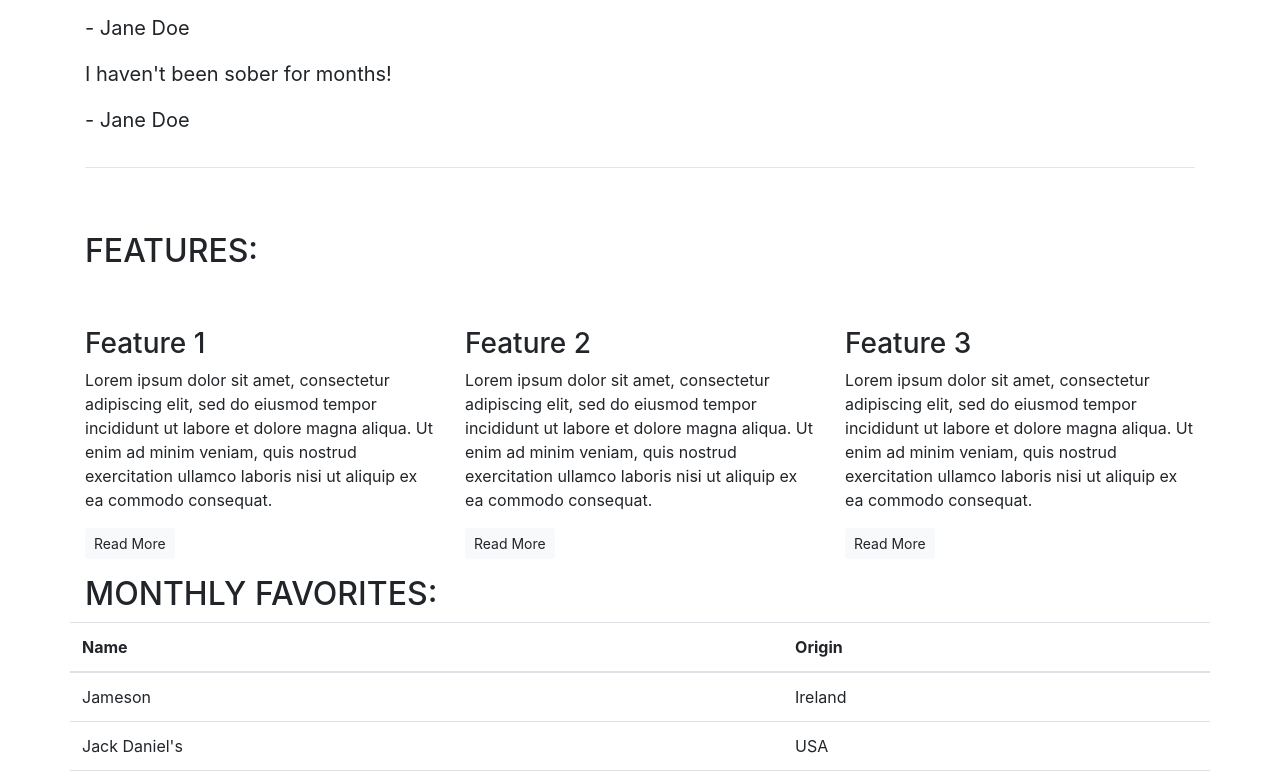
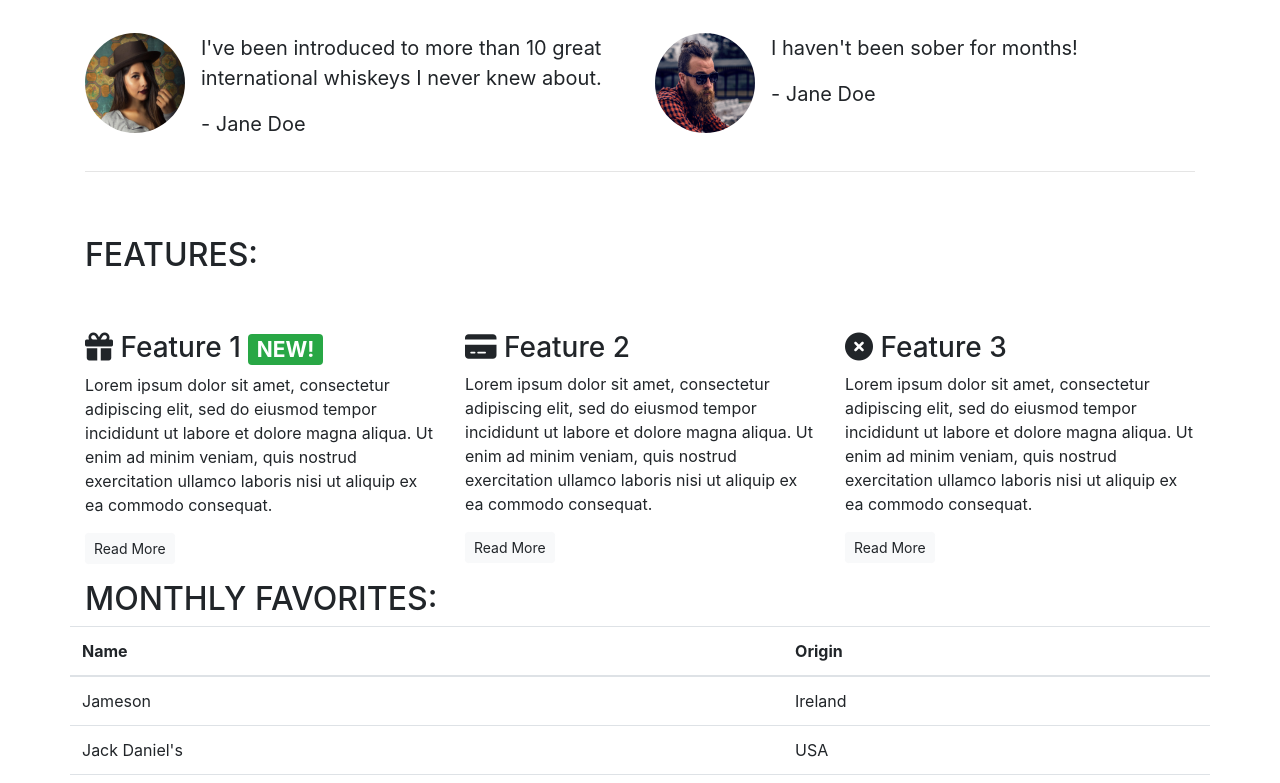
Before and after one commit to raphamsa/Core-components-part2, a plain HTML site: page index.html in a window 1280 px wide. Shown: the part 630-1413 px from the top of the page. Drawn offline with nearby package versions, Linux system fonts and the light colour scheme.

Commit message:
styling quotes and testing components

```diff
--- a/index.html
+++ b/index.html
@@ -5,7 +5,7 @@
     <title>Whiskey Drop | Taste a new whiskey every month</title>
     <meta name="viewport" content="width=device-width, initial-scale=1.0">
     <link rel="stylesheet" href="https://maxcdn.bootstrapcdn.com/bootstrap/4.1.3/css/bootstrap.min.css">
-
+    <script src="https://kit.fontawesome.com/4151c30808.js" crossorigin="anonymous"></script>
 </head>
 
 <body>
@@ -22,6 +22,13 @@
         </div>
     </nav>
     <article class="container mt-3">
+        <div class="row d-none d-sm-block">
+            <div class="col-12">
+                <div class="alert alert-warning">
+                    <strong>Sale Now On!</strong> We've got a sale on. Get a 12-month subscription for 6!<a href=""> See here for details!</a>
+                </div>
+            </div>
+        </div>
         <!-- Callout -->
         <div class="row">
             <div class="col-12">
@@ -47,19 +54,31 @@
                 </div>
             </div>
             <div class="row">
-                <div class="col-12">
+                <div class="col-12 col-md-6">
+                    <div class="media">
+                    <div class="d-none d-sm-block">
+                        <img src="images/girl-image.png" class="rounded-circle mr-3" height=100 width=100>
+                    </div>
+                        <div class="media-body">
                             <blockquote class="blockquote">
                                 <p>I've been introduced to more than 10 great international whiskeys I never knew about.</p>
                                 <p>- Jane Doe</p>
                             </blockquote>
                         </div>
                     </div>
-            <div class="row">
-                <div class="col-12">
+                </div>
+                    <div class="col-12 col-md-6">
+                        <div class="media">
+                            <div class="d-none d-sm-block">
+                                <img src="images/guy-image.png" class="rounded-circle mr-3" height=100 width=100>
+                            </div>
+                            <div class="media-body">
                                 <blockquote class="blockquote">
                                     <p>I haven't been sober for months!</p>
                                     <p>- Jane Doe</p>
                                 </blockquote>
+                            </div>
+                        </div>
                     </div>
             </div>
         </section>
@@ -76,21 +95,21 @@
             <div class="row">
                 <div class="col-12 col-md-6 col-lg-4">
                     <div class="feature">
-                        <h3>Feature 1</h3>
+                        <h3><i class="fas fa-gift d-none d-sm-inline"></i> Feature 1 <span class="badge badge-success">NEW!</span></h3>
                         <p>Lorem ipsum dolor sit amet, consectetur adipiscing elit, sed do eiusmod tempor incididunt ut labore et dolore magna aliqua. Ut enim ad minim veniam, quis nostrud exercitation ullamco laboris nisi ut aliquip ex ea commodo consequat.</p>
                         <p><a class="btn btn-sm btn-light" href="">Read More</a></p>
                     </div>
                 </div>
                 <div class="col-12 col-md-6 col-lg-4">
                     <div class="feature">
-                        <h3>Feature 2</h3>
+                        <h3><i class="fas fa-credit-card d-none d-sm-inline"></i> Feature 2</h3>
                         <p>Lorem ipsum dolor sit amet, consectetur adipiscing elit, sed do eiusmod tempor incididunt ut labore et dolore magna aliqua. Ut enim ad minim veniam, quis nostrud exercitation ullamco laboris nisi ut aliquip ex ea commodo consequat.</p>
                         <p><a class="btn btn-sm btn-light" href="">Read More</a></p>
                     </div>
                 </div>
                 <div class="col-12 d-md-none d-lg-block col-lg-4">
                     <div class="feature">
-                        <h3>Feature 3</h3>
+                        <h3><i class="fas fa-times-circle d-none d-sm-inline"></i> Feature 3</h3>
                         <p>Lorem ipsum dolor sit amet, consectetur adipiscing elit, sed do eiusmod tempor incididunt ut labore et dolore magna aliqua. Ut enim ad minim veniam, quis nostrud exercitation ullamco laboris nisi ut aliquip ex ea commodo consequat.</p>
                         <p><a class="btn btn-sm btn-light" href="">Read More</a></p>
                     </div>
```
Lines whose indentation alone changed are shown as unchanged.
